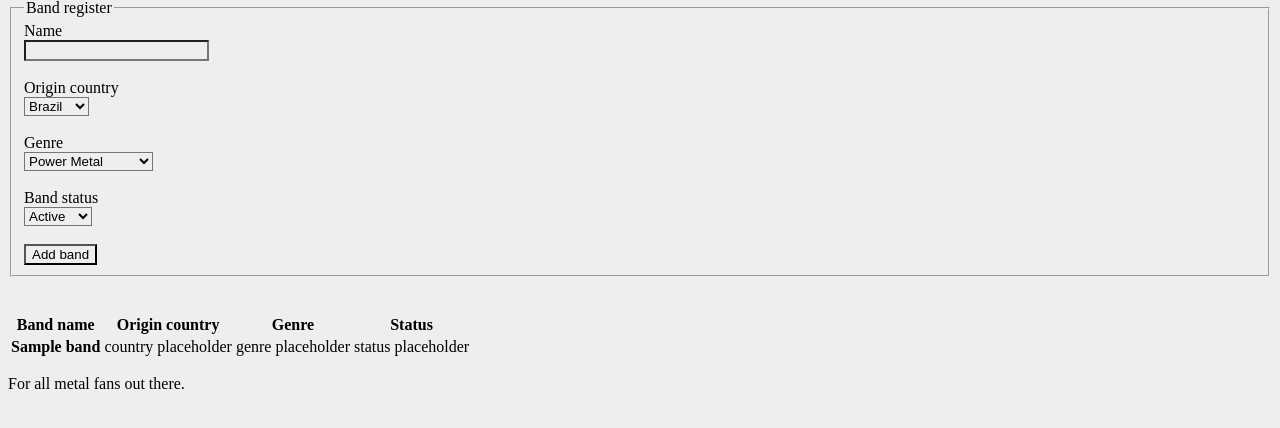
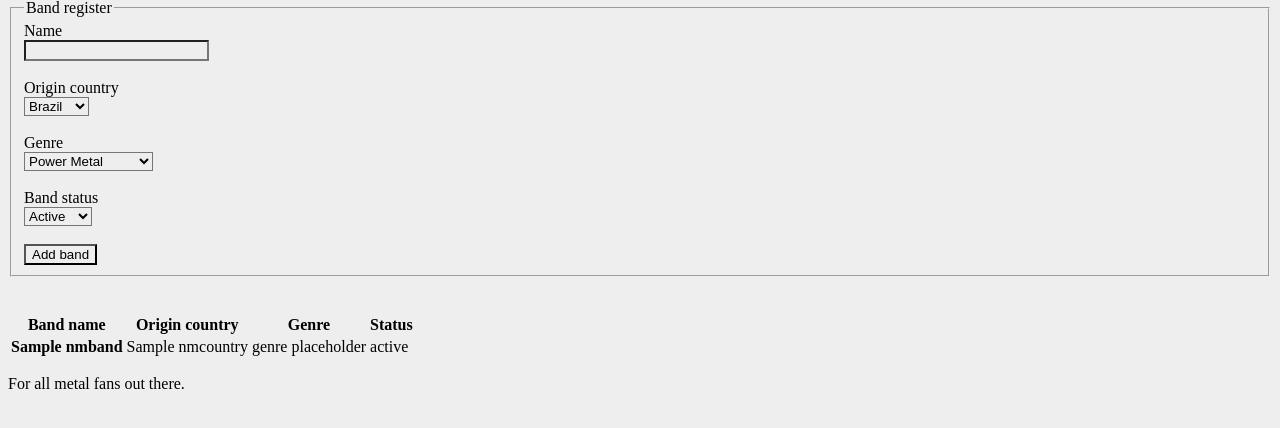
Before and after one commit to apePetrus/metal-repo, a Flask app: template templates/index.html in a window 1280 px wide. Shown: the part 151-579 px from the top of the page. Run offline with Flask 3, Linux system fonts and the light colour scheme; the template is opened without the code that fills it: most values are stand-ins (such as "Sample title", 1, 10 or a date in 2020).

Commit message:
feat: basic sql connection to fetch band data

```diff
--- a/app.py
+++ b/app.py
@@ -1,4 +1,13 @@
 from flask import Flask, redirect, render_template, request, url_for
+import sqlite3
+from sql_query.get_band_sql import getBandSql
+
+
+def get_db_connection():
+    conn = sqlite3.connect("./db/metal-repo.db")
+    conn.row_factory = sqlite3.Row
+    return conn
+
 
 app = Flask(__name__)
 
@@ -7,7 +16,11 @@ band_array = []
 
 @app.route("/")
 def index():
-    return render_template("index.html", bands=band_array)
+    conn = get_db_connection()
+    bands = conn.execute(getBandSql.get_sql).fetchall()
+    conn.close()
+
+    return render_template("index.html", bands=bands)
 
 
 @app.route("/add", methods=["POST"])
--- a/templates/index.html
+++ b/templates/index.html
@@ -64,10 +64,10 @@
 		<tbody>
 			{% for band in bands %}
 				<tr>
-					<th scope="row">{{ band }}</th>
-					<td>country placeholder</td>
+					<th scope="row">{{ band["nmband"] }}</th>
+					<td>{{ band["nmcountry"]}}</td>
 					<td>genre placeholder</td>
-					<td>status placeholder</td>
+					<td>{{ band["fgstatus"] }}</td>
 				</tr>
 			{% endfor %}
 		</tbody>
```
Also changed, not shown: sql_query/get_band_sql.py (added, +9 -0 lines).
